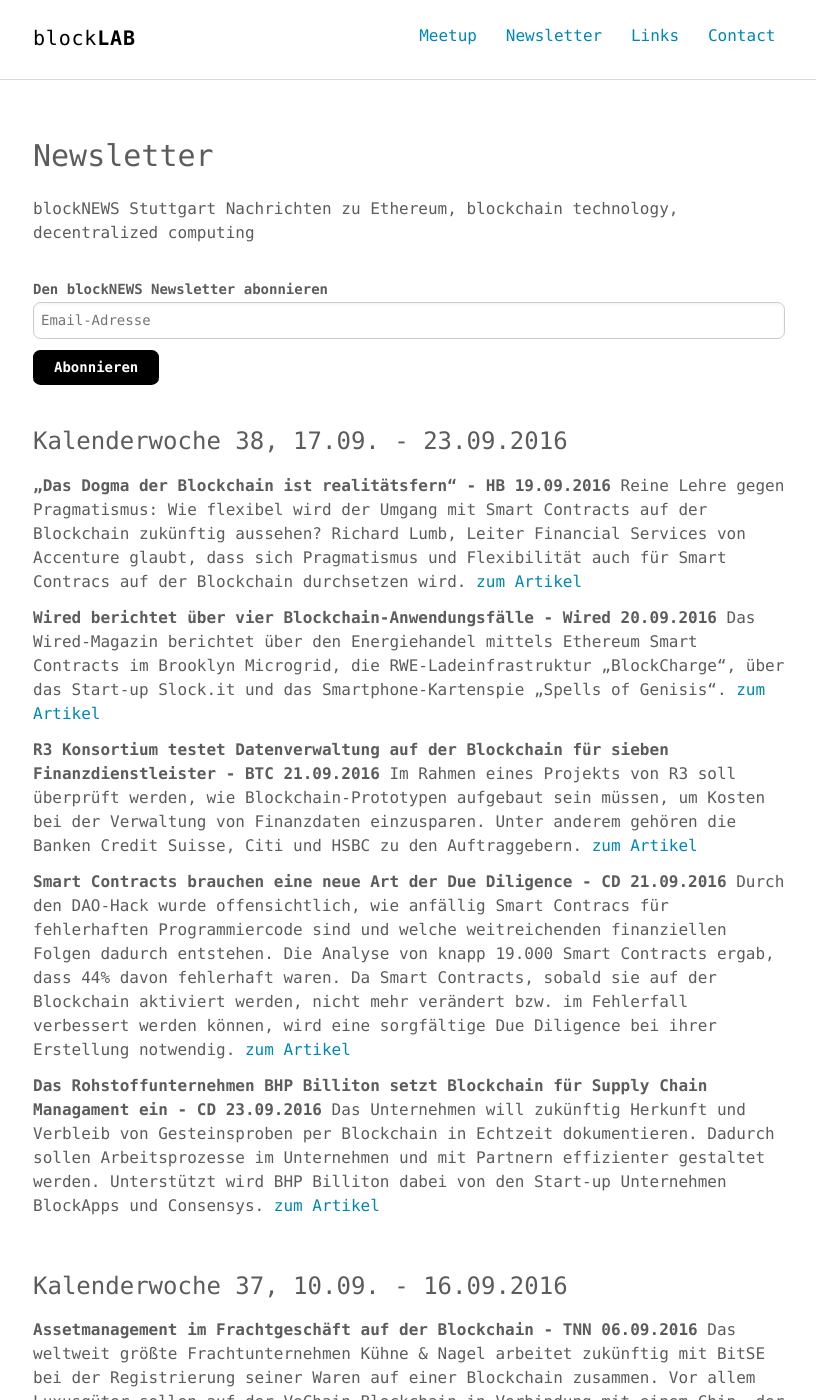
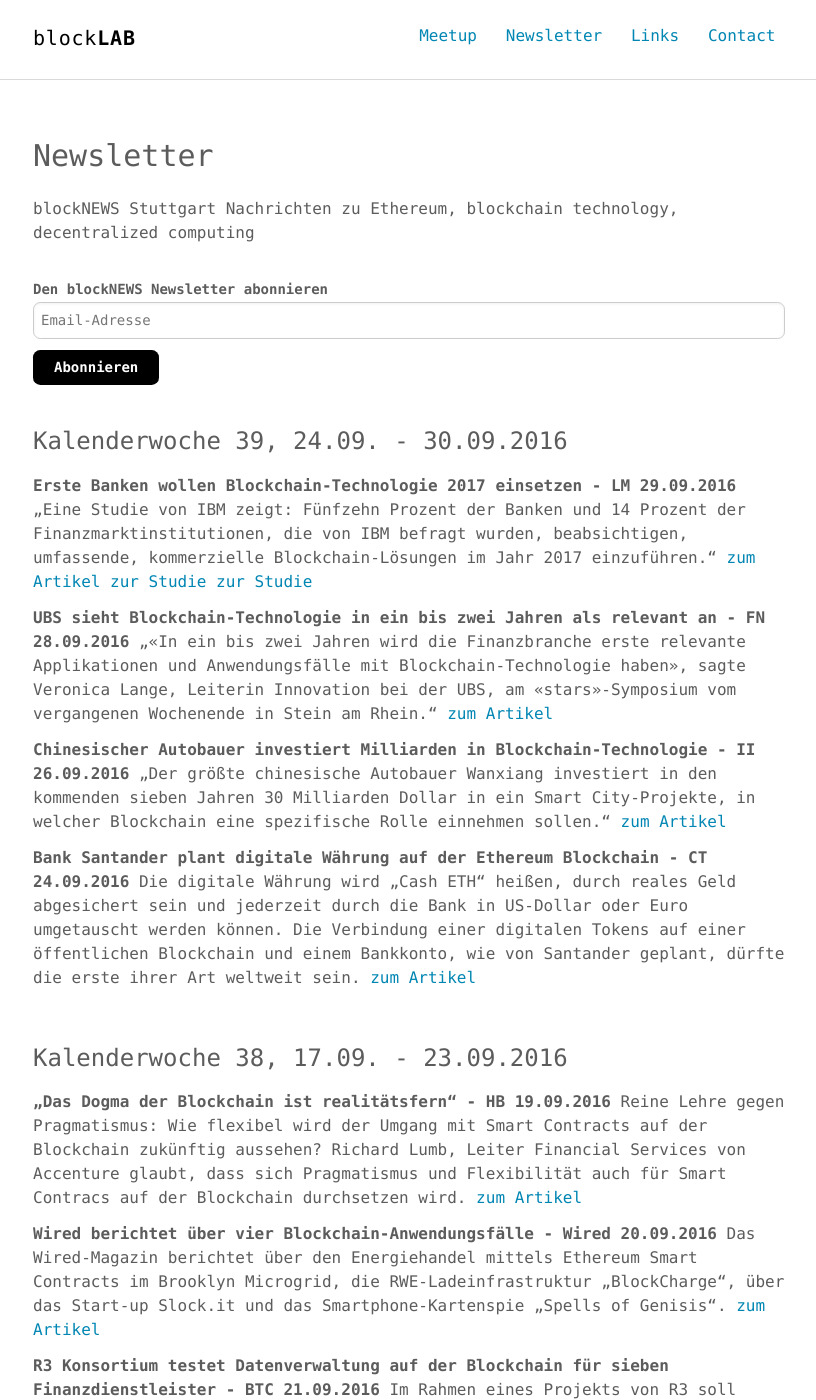
Before and after one commit to blocklab/site, a Jekyll site: the page built from newsletter.md, in a window 1280 px wide and 1400 px high. Shown: the whole window, without its empty margins (231-1047 px from the left). Built offline with Jekyll 4.4.1, drawn with Linux system fonts in a browser that asks for light colours; comment, search, counter and statistics services are not loaded; some of the changed text lies outside the part shown.

Commit message:
Update newsletter.md

```diff
--- a/newsletter.md
+++ b/newsletter.md
@@ -29,6 +29,29 @@ Nachrichten zu Ethereum, blockchain technology, decentralized computing
 <!--End mc_embed_signup-->
 
 <br>
+
+### Kalenderwoche 39, 24.09. - 30.09.2016
+
+**Erste Banken wollen Blockchain-Technologie 2017 einsetzen - LM 29.09.2016**
+„Eine Studie von IBM zeigt:  Fünfzehn Prozent der Banken und 14 Prozent der Finanzmarktinstitutionen, die von IBM befragt wurden, beabsichtigen, umfassende, kommerzielle Blockchain-Lösungen im Jahr 2017 einzuführen.“
+[zum Artikel](http://www.linux-magazin.de/NEWS/Kommerzielle-Blockchain-Loesungen-im-Kommen)
+[zur Studie](https://www-01.ibm.com/common/ssi/cgi-bin/ssialias?htmlfid=GBP03467USEN&)
+[zur Studie](http://www-01.ibm.com/common/ssi/cgi-bin/ssialias?htmlfid=GBE03757USEN)
+
+**UBS sieht Blockchain-Technologie in ein bis zwei Jahren als relevant an - FN 28.09.2016**
+„«In ein bis zwei Jahren wird die Finanzbranche erste relevante Applikationen und Anwendungsfälle mit Blockchain-Technologie haben», sagte Veronica Lange, Leiterin Innovation bei der UBS, am «stars»-Symposium vom vergangenen Wochenende in Stein am Rhein.“
+[zum Artikel](http://www.finews.ch/news/banken/24577-veronika-lange-ubs-blockchain-bitcoin-alex-batlin-oliver-bussmann)
+
+**Chinesischer Autobauer investiert Milliarden in Blockchain-Technologie - II 26.09.2016**
+„Der größte chinesische Autobauer Wanxiang investiert in den kommenden sieben Jahren 30 Milliarden Dollar in ein Smart City-Projekte, in welcher Blockchain eine spezifische Rolle einnehmen sollen.“
+[zum Artikel](http://www.inside-it.ch/articles/45130)
+
+**Bank Santander plant digitale Währung auf der Ethereum Blockchain - CT 24.09.2016**
+Die digitale Währung wird „Cash ETH“ heißen, durch reales Geld abgesichert sein und jederzeit durch die Bank in US-Dollar oder Euro umgetauscht werden können. Die Verbindung einer digitalen Tokens auf einer öffentlichen Blockchain und einem Bankkonto, wie von Santander geplant, dürfte die erste ihrer Art weltweit sein.
+[zum Artikel](https://cointelegraph.com/news/santander-confirms-fiat-backed-token-project-on-ethereum-blockchain)
+
+<br>
+
 ### Kalenderwoche 38, 17.09. - 23.09.2016
 
 **„Das Dogma der Blockchain ist realitätsfern“ - HB 19.09.2016**
@@ -57,6 +80,7 @@ Das Unternehmen will zukünftig Herkunft und Verbleib von Gesteinsproben per Blo
 
 
 <br>
+
 ### Kalenderwoche 37, 10.09. - 16.09.2016
 
 **Assetmanagement im Frachtgeschäft auf der Blockchain - TNN 06.09.2016**
@@ -105,6 +130,7 @@ Die Relevanz der Blockchain-Technologie nimmt stetig zu. Da dies auch große Unt
 [zum Artikel](https://www.btc-echo.de/banken-bestaetigen-gute-jobchancen-fuer-blockchain-experten/)
 
 <br>
+
 ### Kalenderwoche 35, 27.08.-02.09.2016
 
 **Was wir aus dem DAO-Hack lernen können - CT 30.08.2016**
@@ -128,6 +154,7 @@ Die virtuelle Währungen Bitcoin und Dash werden in Venezuela immer beliebter. D
 [zum Artikel](https://cointelegraph.com/news/crisis-torn-venezuelans-opt-for-dash-and-bitcoin)
 
 <br>
+
 ### Kalenderwoche 34, 20.08.-26.08.2016
 
 **Berlin etabliert sich als Fintech-Standort in Deutschland - BC 26.08.2016**
@@ -141,7 +168,9 @@ Deutsche Bank, UBS, Santander und die Bank of New York Mellon wollen ab 2018 Wer
 **Größte Australische Börse veröffentlicht eigene Blockchain-Pläne - BNC 20.08.2016**
 Die australische Börse Australian Securities Exchange (ASX) hat die Testphase einer Blockchain-Lösung für den Kapitalmarkt erfolgreich beendet. Der getestete Prototyp soll zukünftig auch im Bereich Zahlungs- und Abrechnungsverkehr eingesetzt werden.
 [zum Artikel](http://bravenewcoin.com/news/major-stock-exchange-completes-blockchain-trial-for-replacement-settlement-system/)
+
 <br>
+
 ### Kalenderwoche 31, 30.07.-05.08.2016
 
 **Schwedische Bank SEB investiert in Blockchain Start-up Coinify - CT 04.08.2016**
```
Also changed, not shown: other parts of newsletter.md (+2 -1 lines).
